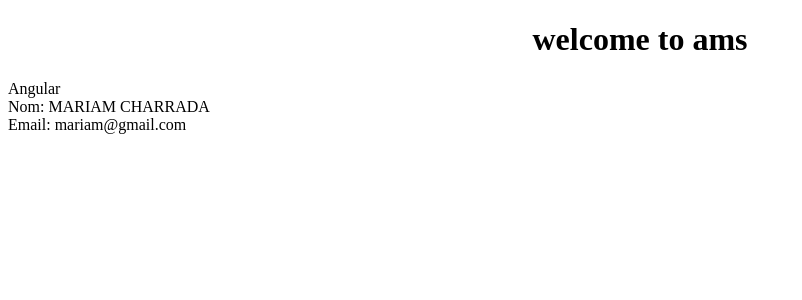
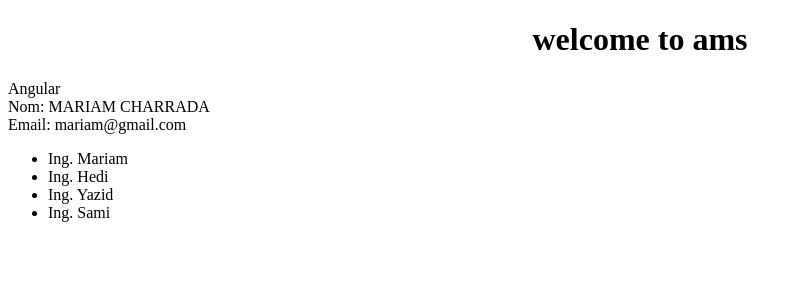
Before and after one commit to MariamCHARRADA/ams_frontend, an Angular app: page / in a window 1280 px wide. Shown: the top 300 px of the page, without its empty margins (0-802 px from the left). Built offline with nearby package versions, Linux system fonts and the light colour scheme.

Commit message:
initial commit 1

```diff
--- a/src/app/app-module.ts
+++ b/src/app/app-module.ts
@@ -4,11 +4,15 @@
 import { AppRoutingModule } from './app-routing-module';
 import { App } from './app';
 import { Home } from './home/home';
+import { AddIngPipe } from './pipes/add-ing-pipe';
+import { FirstLetterUppercasePipe } from './pipes/first-letter-uppercase-pipe';
 
 @NgModule({
   declarations: [
     App,
-    Home
+    Home,
+    AddIngPipe,
+    FirstLetterUppercasePipe
   ],
   imports: [
     BrowserModule,
--- a/src/app/app.html
+++ b/src/app/app.html
@@ -5,3 +5,7 @@
 Nom: {{name | uppercase}}
 <br/>
 Email: {{email}}
+<br/>
+<ul>
+  <li *ngFor="let name of names">{{name|firstLetterUppercase|addIng}}</li>
+</ul>
--- a/src/app/app.ts
+++ b/src/app/app.ts
@@ -12,4 +12,7 @@
   name: string = 'Mariam Charrada';
   email: string = 'mariam@gmail.com';
 
+  names: string[] =['mariam', 'heDi', 'yaZId', 'SAMi'];
+
+
 }
--- /dev/null
+++ b/src/app/pipes/add-ing-pipe.ts
@@ -0,0 +1,13 @@
+import { Pipe, PipeTransform } from '@angular/core';
+
+@Pipe({
+  name: 'addIng',
+  standalone: false,
+})
+export class AddIngPipe implements PipeTransform {
+
+  transform(value: string): string {
+    return "Ing. " + value;
+  }
+
+}
--- /dev/null
+++ b/src/app/pipes/first-letter-uppercase-pipe.ts
@@ -0,0 +1,13 @@
+import { Pipe, PipeTransform } from '@angular/core';
+
+@Pipe({
+  name: 'firstLetterUppercase',
+  standalone: false,
+})
+export class FirstLetterUppercasePipe implements PipeTransform {
+
+  transform(value: string): string {
+    return value[0].toUpperCase() + value.slice(1).toLocaleLowerCase();
+  }
+
+}
```
Also changed, not shown: 2 other files (tests, documents, lock files or other folders).
